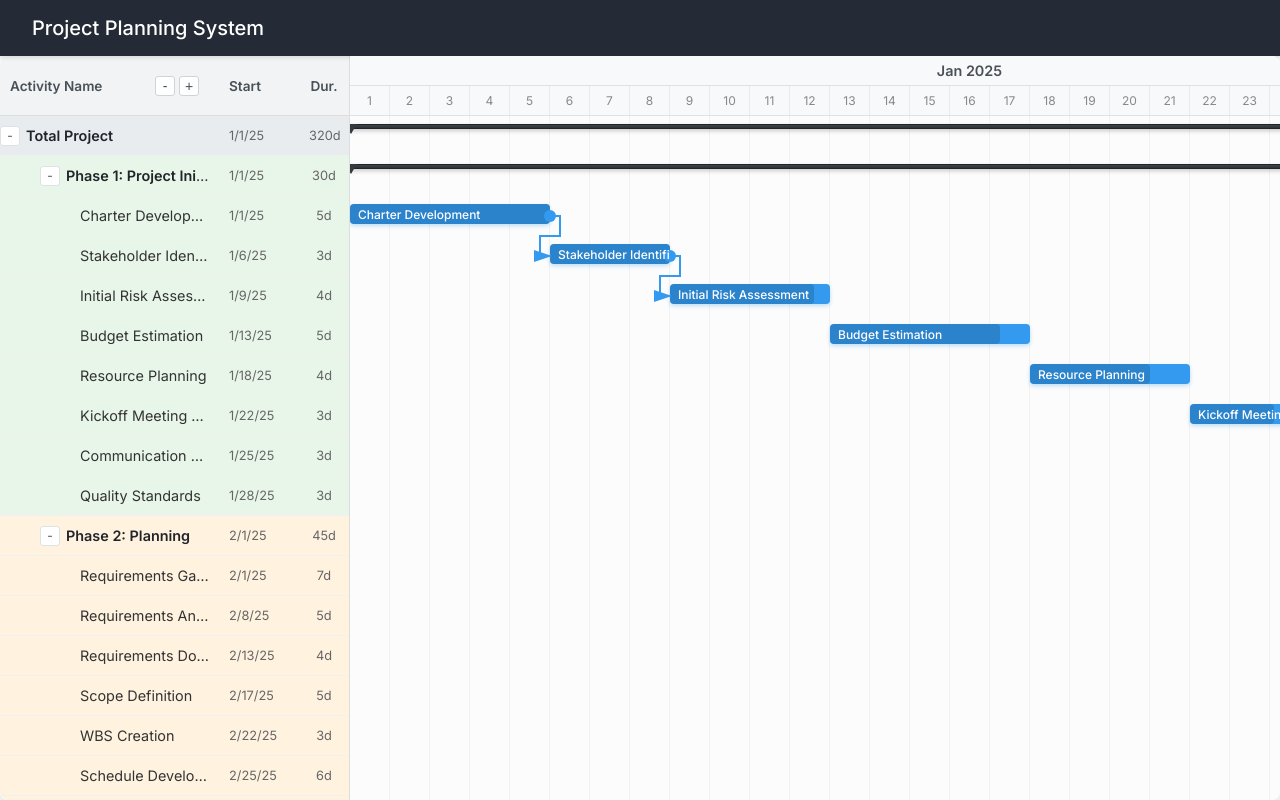
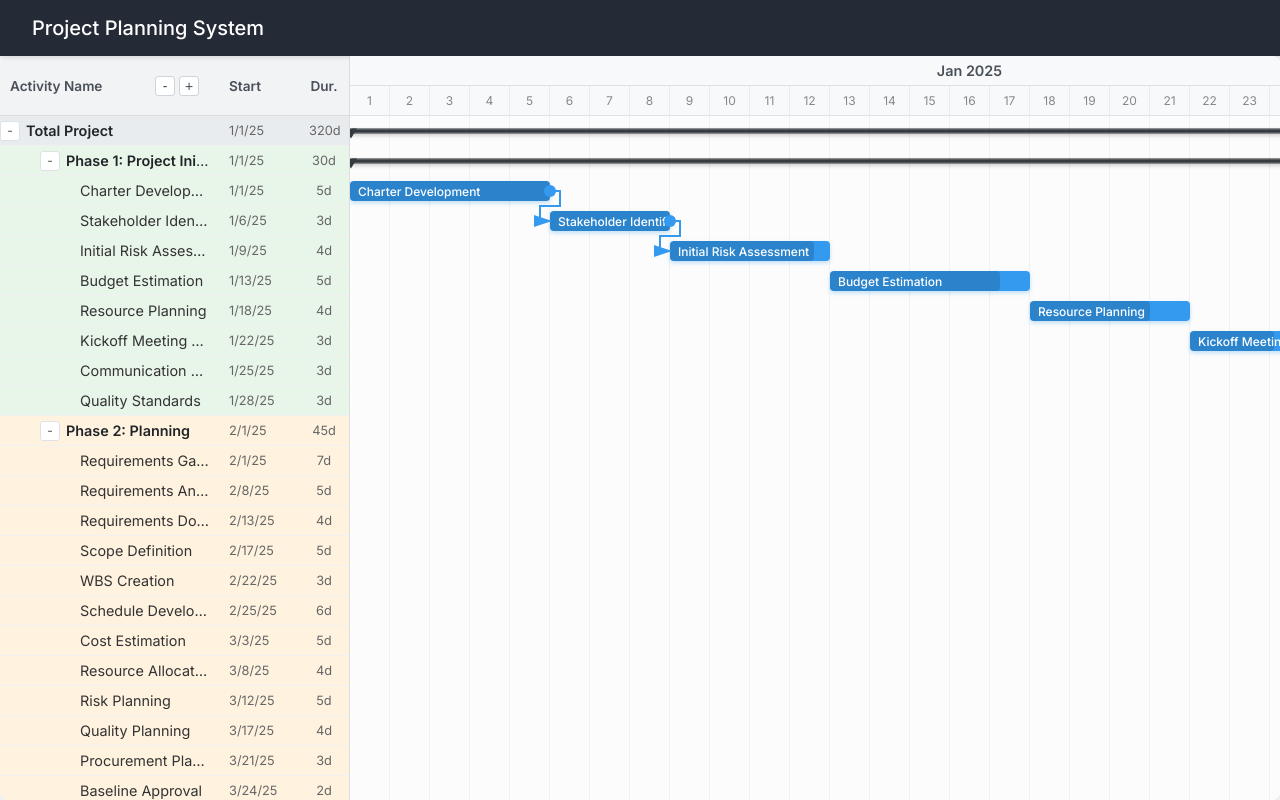
Before and after one commit to AhmedOwisZaki/PlanningSystem, an Angular app: page /planning in a window 1280 px wide. Built offline with nearby package versions, Linux system fonts and the light colour scheme.

Commit message:
enhance the gantt chart

```diff
--- a/src/app/components/gantt/gantt.component.html
+++ b/src/app/components/gantt/gantt.component.html
@@ -16,9 +16,9 @@
                 <div class="col-dur">Dur.</div>
             </div>
             <div class="task-list-rows" (scroll)="onTaskListScroll($event)">
-                <div class="task-row" *ngFor="let activity of visibleActivities()" [style.height.px]="rowHeight"
+                <div class="task-row" *ngFor="let activity of visibleActivities()"
                     [style.background-color]="getPhaseColor(activity)" [class.root-project]="activity.id === 0"
-                    (click)="selectActivity(activity, $event)">
+                    [class.selected]="selectedActivity?.id === activity.id" (click)="selectActivity(activity, $event)">
                     <div class="col-name" [style.padding-left.px]="getActivityLevel(activity) * 40"><span
                             class="expand-icon" *ngIf="isParentActivity(activity)"
                             (click)="toggleActivity(activity, $event)">{{ activity.isExpanded ? "-" : "+" }}</span><span
@@ -127,7 +127,9 @@
                             [style.top.px]="i * rowHeight" [style.height.px]="rowHeight">
 
                             <div class="task-bar" [class.parent-task-bar]="isParentActivity(activity)"
-                                [class.zoom-large]="zoomLevel() > .5" (mousedown)="onTaskMouseDown($event, activity)"
+                                [class.zoom-large]="zoomLevel() > .5"
+                                [class.selected]="selectedActivity?.id === activity.id"
+                                (mousedown)="onTaskMouseDown($event, activity)"
                                 (click)="selectActivity(activity, $event)" (dblclick)="openEditModal(activity)"
                                 [style.left.px]="getTaskLeft(activity.startDate)"
                                 [style.width.px]="getTaskWidth(activity.duration)">
--- a/src/app/components/gantt/gantt.component.scss
+++ b/src/app/components/gantt/gantt.component.scss
@@ -100,6 +100,11 @@
   border-bottom: 1px solid #f1f1f1;
   font-size: 0.9rem;
   color: #333;
+  box-sizing: border-box;
+  height: 30px;
+  /* Enforce height in CSS as well */
+  overflow: hidden;
+  /* Prevent content expansion */
 
   div {
     padding: 0 10px;
@@ -127,6 +132,13 @@
 
   &:hover {
     filter: brightness(0.95);
+  }
+
+  &.selected {
+    outline: 2px solid #e62222;
+    outline-offset: -2px;
+    background-color: rgba(230, 34, 34, 0.1) !important;
+    z-index: 2;
   }
 
   &.root-project {
@@ -197,8 +209,8 @@
 
 .task-bar {
   position: absolute;
-  top: 8px;
-  /* (40 - 24) / 2 */
+  top: 50%;
+  transform: translateY(-50%);
   height: 24px;
   background: #339af0;
   border-radius: 4px;
@@ -208,6 +220,13 @@
 
   &:hover {
     background: #228be6;
+  }
+
+  &.selected {
+    background: #1971c2 !important;
+    box-shadow: 0 4px 8px rgba(194, 25, 25, 0.5);
+    z-index: 10;
+    outline: 2px solid #ab1818;
   }
 }
 
@@ -711,7 +730,7 @@
 /* Disable hover on parent WBS tasks */
 .parent-task-bar:hover {
   cursor: default;
-  transform: none;
+  /* Maintain transform when hovering */
   box-shadow: 0 2px 4px rgba(0, 0, 0, 0.2);
 }
 
@@ -740,8 +759,7 @@
   overflow-y: auto;
   overflow-x: hidden;
   /* Ensure this has height to scroll */
-  height: 0;
-  min-height: 100%;
+  min-height: 0;
 }
 
 .timeline-panel {
--- a/src/app/components/gantt/gantt.component.ts
+++ b/src/app/components/gantt/gantt.component.ts
@@ -66,7 +66,7 @@ export class GanttComponent {
   // View settings
   dayWidth = 40; // pixels per day
   headerHeight = 60;
-  rowHeight = 40;
+  rowHeight = 30; // With box-sizing: border-box, this includes the 1px border
   zoomLevel = signal(1);
   minZoom = 0.1;
   maxZoom = 6;
```
